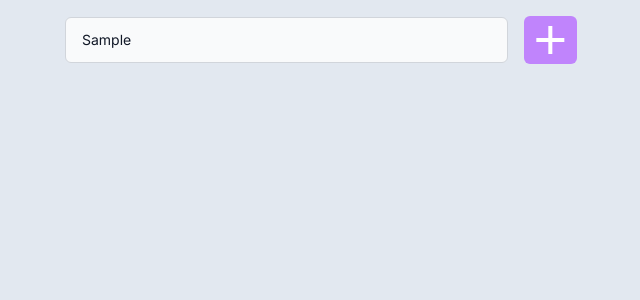
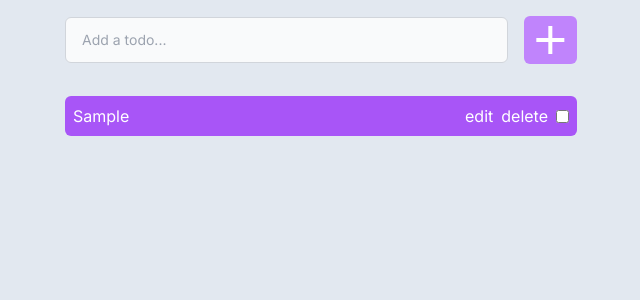
Before and after one commit to aniishme/todo, a Next.js app: page / in a window 1280 px wide. Both pictures are taken after typing "Sample" into the empty fields and a click on the button 869 px from the left and 40 px from the top of the page. Shown: the top 300 px of the page, without its empty margins (319-959 px from the left). Built offline with nearby package versions, Linux system fonts and the light colour scheme.

Commit message:
Add functionality to complete todo

```diff
--- a/src/app/page.tsx
+++ b/src/app/page.tsx
@@ -1,9 +1,13 @@
+import InputBox from "@/components/InputBox";
 import TodoContainer from "@/components/TodoContainer";
 
 export default function Page() {
   return (
-    <div className="bg-slate-200 h-screen flex items-start justify-center py-4 px-2">
-      <TodoContainer />
+    <div className="bg-slate-200 flex justify-center h-screen py-4 px-2">
+      <div className="w-[32rem] flex flex-col items-center justify-start gap-8">
+        <InputBox />
+        <TodoContainer />
+      </div>
     </div>
   );
 }
--- a/src/components/InputBox.tsx
+++ b/src/components/InputBox.tsx
@@ -1,12 +1,31 @@
 "use client";
 import React from "react";
+
+import { useAppDispatch } from "@/redux/store";
+import { addTodo } from "@/redux/features/todo/todoSlice";
 
 import { RiAddFill } from "react-icons/ri";
 
 const InputBox = () => {
+  const dispatch = useAppDispatch();
+
+  const [todo, setTodo] = React.useState("");
+
   const handleTodoSubmit = (e: React.FormEvent<HTMLFormElement>) => {
     e.preventDefault();
-    console.log("submit");
+
+    const payload = {
+      id: new Date().getTime().toString(),
+      todo,
+      isCompleted: false,
+    };
+
+    dispatch(addTodo(payload));
+    setTodo("");
+  };
+
+  const handleTodoInputChange = (e: React.ChangeEvent<HTMLInputElement>) => {
+    setTodo(e.target.value);
   };
   return (
     <form
@@ -14,7 +33,10 @@ const InputBox = () => {
       className="w-full flex items-center justify-between gap-4 h-12"
     >
       <input
+        onChange={handleTodoInputChange}
+        name="todo"
         type="text"
+        value={todo}
         className=" px-4 py-3 w-11/12  text-sm text-gray-900 bg-gray-50 rounded-md border focus:outline-none border-gray-300 "
         placeholder="Add a todo..."
       />
--- /dev/null
+++ b/src/components/Todo.tsx
@@ -0,0 +1,35 @@
+import React, { use, useState } from "react";
+import { TTodo } from "@/types";
+
+import { useAppDispatch } from "@/redux/store";
+import { changeComplete } from "@/redux/features/todo/todoSlice";
+
+const Todo = ({ todo }: { todo: TTodo }) => {
+  const dispatch = useAppDispatch();
+  let checked = todo.isCompleted;
+
+  const handleIsComplete = (e: React.ChangeEvent<HTMLInputElement>) => {
+    checked = !checked;
+    const completedTodo = { ...todo, isCompleted: checked };
+
+    dispatch(changeComplete(completedTodo));
+  };
+  console.log("here:::", todo.isCompleted);
+
+  return (
+    <div className="flex justify-between items-center p-2 w-full bg-purple-500 rounded-md text-white ">
+      <h2 className={todo.isCompleted ? "text-red-500" : ""}>{todo.todo}</h2>
+      <div className="flex items-center gap-2">
+        <button>edit</button>
+        <button>delete</button>
+        <input
+          type="checkbox"
+          defaultChecked={checked}
+          onChange={handleIsComplete}
+        />
+      </div>
+    </div>
+  );
+};
+
+export default Todo;
--- a/src/components/TodoContainer.tsx
+++ b/src/components/TodoContainer.tsx
@@ -1,10 +1,17 @@
+"use client";
 import React from "react";
 import InputBox from "./InputBox";
+import { useSelector } from "react-redux";
+import Todo from "./Todo";
 
 const TodoContainer = () => {
+  const { todos } = useSelector((state: any) => state.todoSlice);
+  console.log("TODOS:::", todos);
   return (
-    <div className="h-96 w-[32rem] ">
-      <InputBox />
+    <div className="h-96 w-full flex flex-col gap-4">
+      {todos.map((todo: any) => {
+        return <Todo todo={todo} key={todo.id} />;
+      })}
     </div>
   );
 };
--- a/src/redux/features/todo/todoSlice.ts
+++ b/src/redux/features/todo/todoSlice.ts
@@ -17,10 +17,19 @@ export const todoSlice = createSlice({
     addTodo(state, action: PayloadAction<TTodo>) {
       state.todos.push(action.payload);
     },
+    changeComplete(state, action: PayloadAction<TTodo>) {
+      const filterTodo = state.todos.filter((item) => {
+        if (item.id !== action.payload.id) {
+          return true;
+        }
+      });
+      filterTodo.push(action.payload);
+      state.todos = filterTodo;
+    },
   },
   extraReducers: () => {},
 });
 
-export const { addTodo } = todoSlice.actions;
+export const { addTodo, changeComplete } = todoSlice.actions;
 
 export default todoSlice.reducer;
```
